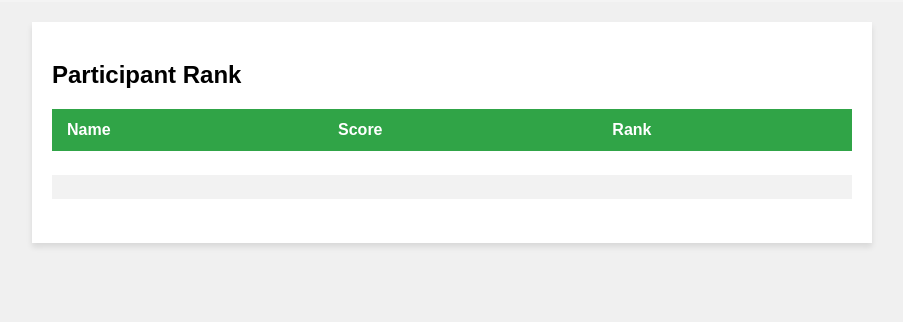
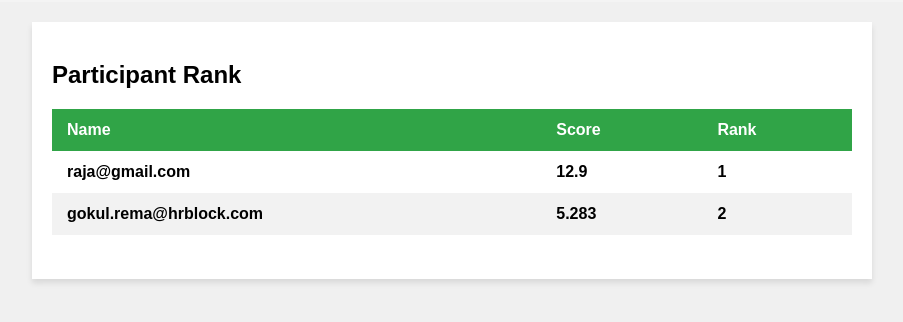
Before and after one commit to Gokulgoky1/Password-Strength-Report, a plain HTML site: page index.html in a window 1280 px wide. Shown: the part 230-552 px from the top of the page, without its empty margins (188-1091 px from the left). Drawn offline with nearby package versions, Linux system fonts and the light colour scheme.

Commit message:
Update index.html

```diff
--- a/index.html
+++ b/index.html
@@ -112,19 +112,19 @@
                         const tr = document.createElement('tr');
 
                         const nameCell = document.createElement('td');
-                        nameCell.textContent = row['Name'];
+                        nameCell.textContent = row['name'];
                         nameCell.style.fontWeight = 'bold';
                         nameCell.style.fontSize = '16px';
                         tr.appendChild(nameCell);
 
                         const scoreCell = document.createElement('td');
-                        scoreCell.textContent = row['Score'];
+                        scoreCell.textContent = row['strength'];
                         scoreCell.style.fontWeight = 'bold';
                         scoreCell.style.fontSize = '16px';
                         tr.appendChild(scoreCell);
 
                         const rankCell = document.createElement('td');
-                        rankCell.textContent = row['Rank'];
+                        rankCell.textContent = row['rank'];
                         rankCell.style.fontWeight = 'bold';
                         rankCell.style.fontSize = '16px';
                         tr.appendChild(rankCell);
```
